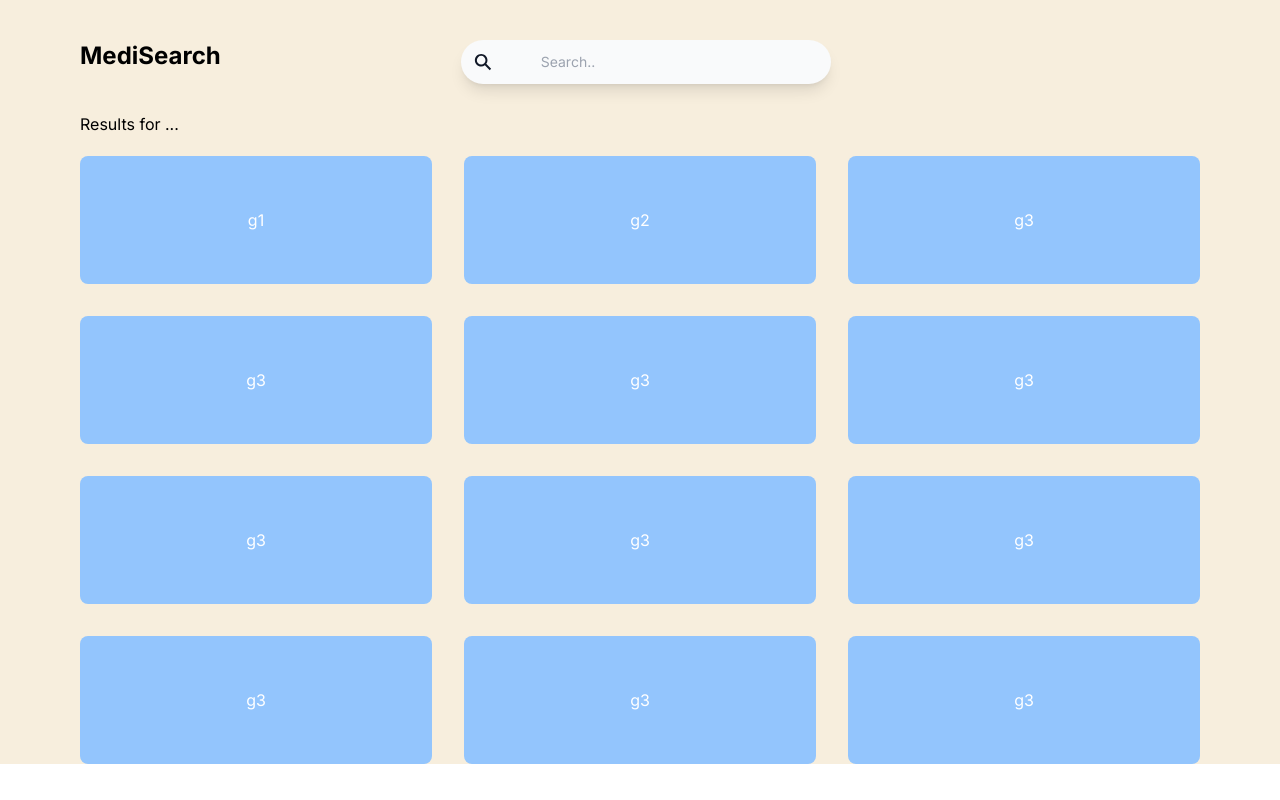
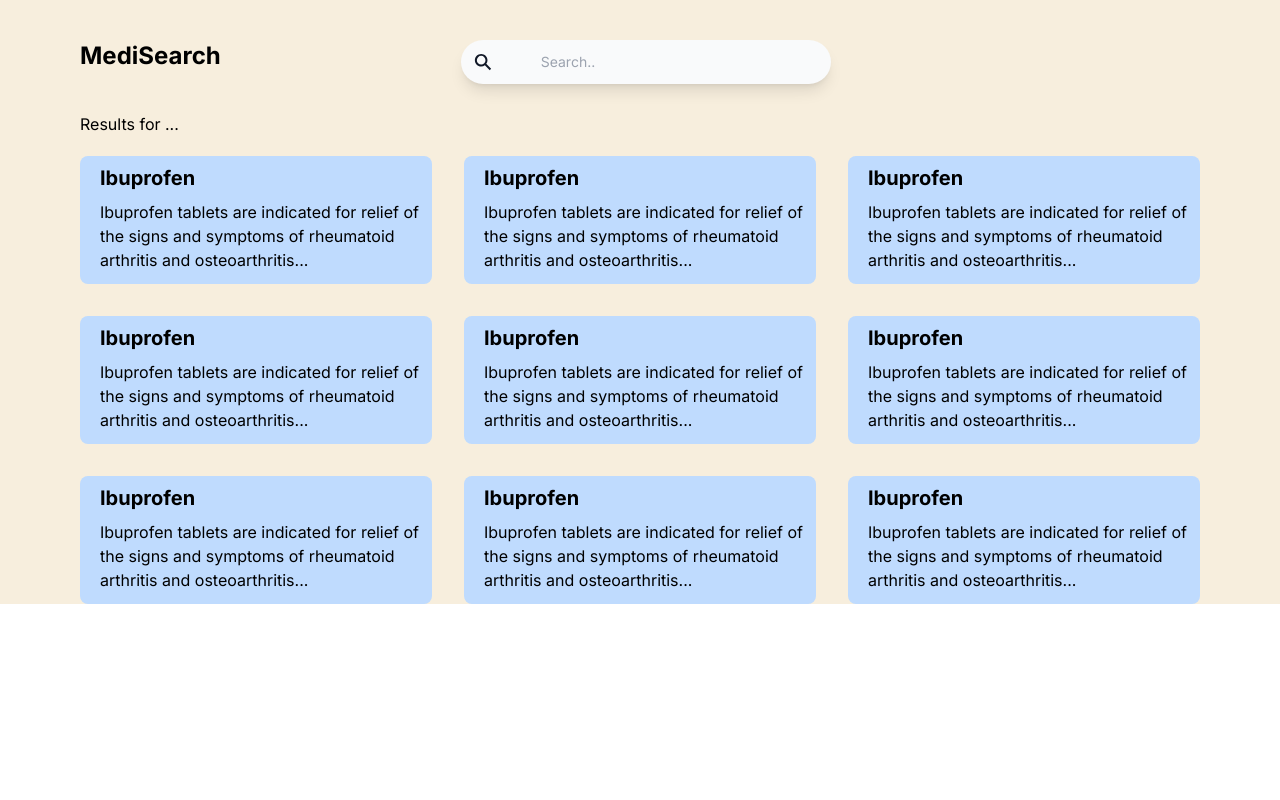
Before and after one commit to NasserBen/MediSearch, a Next.js app in the folder medisearch/: page /search in a window 1280 px wide. Built offline with nearby package versions, Linux system fonts and the light colour scheme.

Commit message:
added product to grid

```diff
--- a/medisearch/app/search/page.js
+++ b/medisearch/app/search/page.js
@@ -1,3 +1,4 @@
+
 import SearchBox from "@/components/searchBox";
 import Header from "@/components/header";
 
@@ -15,42 +16,60 @@ export default function Search(){
         <p className="ml-20 mb-5">Results for ...</p>
 
         <div className="ml-20 mr-20">
-                <div className="flex justify-center grid grid-cols-2 md:grid-cols-3 gap-8">
-                    <div className="w-30 h-32 bg-blue-300 flex justify-center items-center rounded-lg">
-                        <span className="text-white">g1</span>
+                <div className="flex grid grid-cols-2 md:grid-cols-3 gap-8 ">
+                    <div className="w-30 h-32 bg-blue-200 flex  rounded-lg">
+                        <div className="flex flex-col flex-start">
+                        <span className="ml-5 mt-2 mb-2 text-black font-bold text-xl">Ibuprofen</span>
+                        <span className="ml-5" >Ibuprofen tablets are indicated for relief of the signs and symptoms of rheumatoid arthritis and osteoarthritis...</span>
+                        </div>
                     </div>
-                    <div className="w-30 h-32 bg-blue-300 flex justify-center items-center rounded-lg">
-                        <span className="text-white">g2</span>
+                    <div className="w-30 h-32 bg-blue-200 flex  rounded-lg">
+                        <div className="flex flex-col flex-start">
+                        <span className="ml-5 mt-2 mb-2 text-black font-bold text-xl">Ibuprofen</span>
+                        <span className="ml-5" >Ibuprofen tablets are indicated for relief of the signs and symptoms of rheumatoid arthritis and osteoarthritis...</span>
+                        </div>
                     </div>
-                    <div className="w-30 h-32 bg-blue-300 flex justify-center items-center rounded-lg">
-                        <span className="text-white">g3</span>
+                    <div className="w-30 h-32 bg-blue-200 flex  rounded-lg">
+                        <div className="flex flex-col flex-start">
+                        <span className="ml-5 mt-2 mb-2 text-black font-bold text-xl">Ibuprofen</span>
+                        <span className="ml-5" >Ibuprofen tablets are indicated for relief of the signs and symptoms of rheumatoid arthritis and osteoarthritis...</span>
+                        </div>
                     </div>
-                    <div className="w-30 h-32 bg-blue-300 flex justify-center items-center rounded-lg">
-                        <span className="text-white">g3</span>
+                    <div className="w-30 h-32 bg-blue-200 flex  rounded-lg">
+                        <div className="flex flex-col flex-start">
+                        <span className="ml-5 mt-2 mb-2 text-black font-bold text-xl">Ibuprofen</span>
+                        <span className="ml-5" >Ibuprofen tablets are indicated for relief of the signs and symptoms of rheumatoid arthritis and osteoarthritis...</span>
+                        </div>
                     </div>
-                    <div className="w-30 h-32 bg-blue-300 flex justify-center items-center rounded-lg">
-                        <span className="text-white">g3</span>
+                    <div className="w-30 h-32 bg-blue-200 flex  rounded-lg">
+                        <div className="flex flex-col flex-start">
+                        <span className="ml-5 mt-2 mb-2 text-black font-bold text-xl">Ibuprofen</span>
+                        <span className="ml-5" >Ibuprofen tablets are indicated for relief of the signs and symptoms of rheumatoid arthritis and osteoarthritis...</span>
+                        </div>
                     </div>
-                    <div className="w-30 h-32 bg-blue-300 flex justify-center items-center rounded-lg">
-                        <span className="text-white">g3</span>
+                    <div className="w-30 h-32 bg-blue-200 flex  rounded-lg">
+                        <div className="flex flex-col flex-start">
+                        <span className="ml-5 mt-2 mb-2 text-black font-bold text-xl">Ibuprofen</span>
+                        <span className="ml-5" >Ibuprofen tablets are indicated for relief of the signs and symptoms of rheumatoid arthritis and osteoarthritis...</span>
+                        </div>
                     </div>
-                    <div className="w-30 h-32 bg-blue-300 flex justify-center items-center rounded-lg">
-                        <span className="text-white">g3</span>
+                    <div className="w-30 h-32 bg-blue-200 flex  rounded-lg">
+                        <div className="flex flex-col flex-start">
+                        <span className="ml-5 mt-2 mb-2 text-black font-bold text-xl">Ibuprofen</span>
+                        <span className="ml-5" >Ibuprofen tablets are indicated for relief of the signs and symptoms of rheumatoid arthritis and osteoarthritis...</span>
+                        </div>
                     </div>
-                    <div className="w-30 h-32 bg-blue-300 flex justify-center items-center rounded-lg">
-                        <span className="text-white">g3</span>
+                    <div className="w-30 h-32 bg-blue-200 flex  rounded-lg">
+                        <div className="flex flex-col flex-start">
+                        <span className="ml-5 mt-2 mb-2 text-black font-bold text-xl">Ibuprofen</span>
+                        <span className="ml-5" >Ibuprofen tablets are indicated for relief of the signs and symptoms of rheumatoid arthritis and osteoarthritis...</span>
+                        </div>
                     </div>
-                    <div className="w-30 h-32 bg-blue-300 flex justify-center items-center rounded-lg">
-                        <span className="text-white">g3</span>
-                    </div>
-                    <div className="w-30 h-32 bg-blue-300 flex justify-center items-center rounded-lg">
-                        <span className="text-white">g3</span>
-                    </div>
-                    <div className="w-30 h-32 bg-blue-300 flex justify-center items-center rounded-lg">
-                        <span className="text-white">g3</span>
-                    </div>
-                    <div className="w-30 h-32 bg-blue-300 flex justify-center items-center rounded-lg">
-                        <span className="text-white">g3</span>
+                    <div className="w-30 h-32 bg-blue-200 flex  rounded-lg">
+                        <div className="flex flex-col flex-start">
+                        <span className="ml-5 mt-2 mb-2 text-black font-bold text-xl">Ibuprofen</span>
+                        <span className="ml-5" >Ibuprofen tablets are indicated for relief of the signs and symptoms of rheumatoid arthritis and osteoarthritis...</span>
+                        </div>
                     </div>
 
                     {/* Add more grid items as needed */}
```
